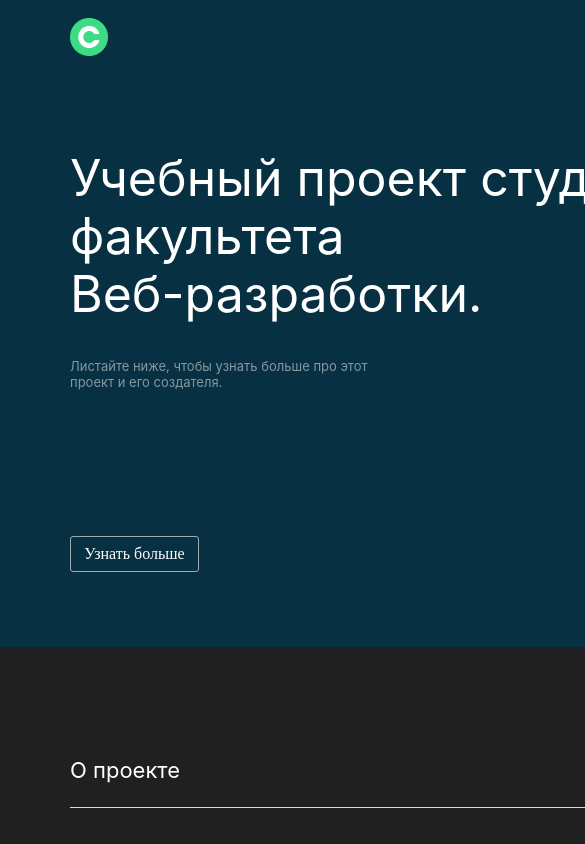
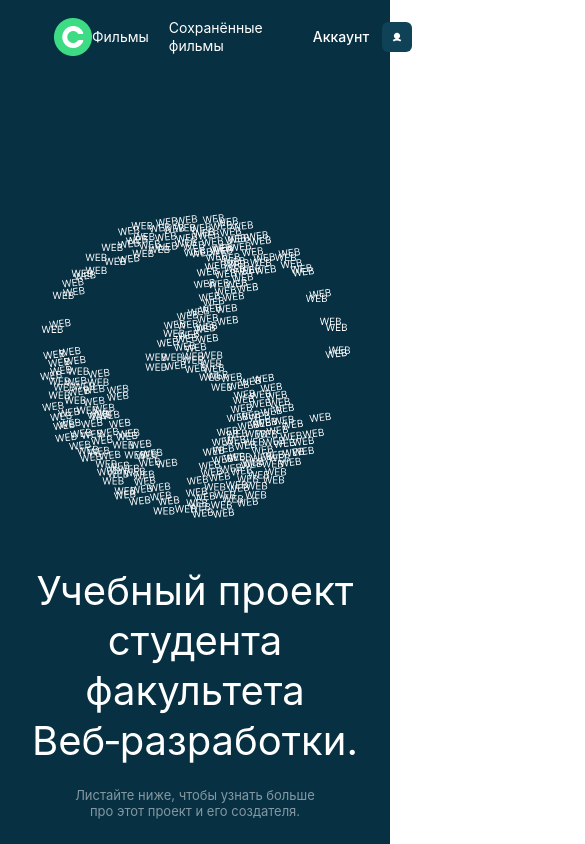
Before and after one commit to Helinter/movies-explorer-frontend, a React (Create React App) app: page / in a window 390 px wide. Shown: the top 844 px of the page, 585 px wide, since content can reach past the window. Built offline with nearby package versions, Linux system fonts and the light colour scheme.

Commit message:
пофикшен перенос строки в promo__container__title

```diff
--- a/src/components/AboutMe/AboutMe.css
+++ b/src/components/AboutMe/AboutMe.css
@@ -80,3 +80,15 @@
   border-radius: 10px;
   object-fit: contain;
 }
+
+@media only screen and (max-width: 1279px) {
+  .aboutMe__container__avatar {
+    width: 255px;
+  }
+}
+
+@media only screen and (max-width: 767px) {
+  .aboutMe__container__avatar {
+    width: 292px;
+  }
+}
--- a/src/components/App/App.css
+++ b/src/components/App/App.css
@@ -7,3 +7,15 @@
   min-height: 100vh;
   min-width: 1280px;
 }
+
+@media only screen and (max-width: 1279px) {
+  .page {
+    min-width: 768px;
+  }
+}
+
+@media only screen and (max-width: 767px) {
+  .page {
+    min-width: 320px;
+  }
+}
--- a/src/components/Header/Header.css
+++ b/src/components/Header/Header.css
@@ -7,12 +7,23 @@
   max-width: 1140px;
 }
 
+@media only screen and (max-width: 1279px) {
+  .header {
+    max-width: 708px;
+  }
+}
+
+@media only screen and (max-width: 767px) {
+  .header {
+    max-width: 282px;
+  }
+}
+
 .sea-background{
   margin: 0;
   padding: 0;
   width: 100%;
   background-color: #073042;
-  min-width: 1280px;
 }
 
 .header__logo {
--- a/src/components/Portfolio/Portfolio.css
+++ b/src/components/Portfolio/Portfolio.css
@@ -22,7 +22,7 @@
   display: grid;
   grid-template-rows: 60px 1px 60px 1px 60px;
   padding-top: 70px;
-  width: 1140px;
+  max-width: 1140px;
 }
 
 .portfolio__item {
--- a/src/components/Promo/Promo.css
+++ b/src/components/Promo/Promo.css
@@ -4,13 +4,20 @@
   flex-direction: row;
   width: 100%;
   padding-top: 75px;
-  padding-left: 70px;
-  padding-right: 70px;
   padding-bottom: 50px;
-  max-width: 1280px;
+  max-width: 1140px;
   box-sizing: border-box;
   margin: auto;
 }
+
+@media only screen and (max-width: 1279px) {
+  .promo {
+    max-width: 708px;
+    flex-direction: column-reverse;
+    padding-top: 140px;
+  }
+}
+
 
 .promo__container{
   display: flex;
@@ -18,6 +25,13 @@
   max-width: 640px;
 }
 
+@media only screen and (max-width: 1279px) {
+  .promo__container {
+    margin: auto;
+    align-items: center;
+    max-width: 680px;
+  }
+}
 
 .promo__container__title{
 margin: 0;
@@ -26,7 +40,16 @@ font-family: 'Inter', Arial, sans-serif;
 font-weight: 400;
 font-size: 50px;
 line-height: 58px;
+}
 
+
+@media only screen and (max-width: 1279px) {
+  .promo__container__title {
+    font-size: 40px;
+    line-height: 50px;
+    text-align: center;
+    margin-top: 48px;
+  }
 }
 
 .promo__container__subtitle{
@@ -38,6 +61,15 @@ font-size: 13px;
 line-height: 15.73px;
 opacity: 50%;
 margin-top: 36px;
+max-width: 310px;
+}
+
+@media only screen and (max-width: 1279px) {
+  .promo__container__subtitle {
+    text-align: center;
+    margin-top: 22px;
+    max-width: 260px;
+  }
 }
 
 .promo__container__button{
@@ -55,7 +87,19 @@ margin-top: 36px;
   margin-top: 146px;
 }
 
+@media only screen and (max-width: 1279px) {
+  .promo__container__button {
+    margin-top: 92px;
+  }
+}
+
 .promo__logo{
 height: 304px;
 margin-left: 185px;
 }
+
+@media only screen and (max-width: 1279px) {
+  .promo__logo {
+    margin: auto;
+  }
+}
--- a/src/components/Promo/Promo.js
+++ b/src/components/Promo/Promo.js
@@ -3,8 +3,8 @@ function Promo() {
   return (
     <div className="promo">
       <div className="promo__container">
-<h1 className="promo__container__title">Учебный проект студента факультета<br></br>Веб-разработки.</h1>
-<p className="promo__container__subtitle">Листайте ниже, чтобы узнать больше про этот<br></br>проект и его создателя.</p>
+<h1 className="promo__container__title">Учебный проект студента факультета Веб&#8209;разработки.</h1>
+<p className="promo__container__subtitle">Листайте ниже, чтобы узнать больше про этот проект и его создателя.</p>
 
             <button className="promo__container__button">Узнать больше</button>
 
--- a/src/components/Techs/Techs.css
+++ b/src/components/Techs/Techs.css
@@ -3,7 +3,7 @@
   flex-direction: column;
   padding-bottom: 100px;
   background-color: #272727;
-  width: 1140px;
+  max-width: 1140px;
   margin: auto;
 }
 
@@ -12,7 +12,6 @@
   padding: 0;
   width: 100%;
   background-color: #272727;
-  min-width: 1280px;
 }
 
 
```
